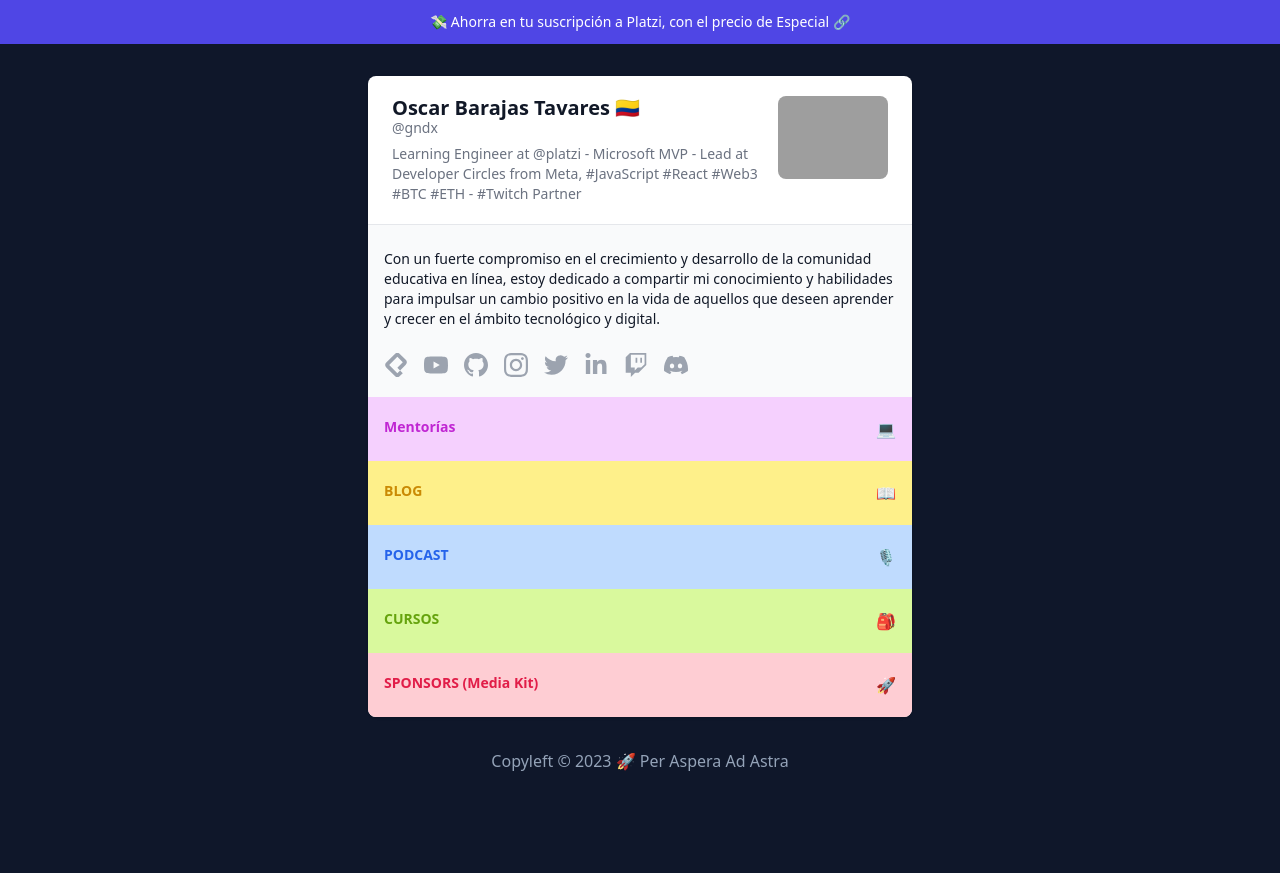
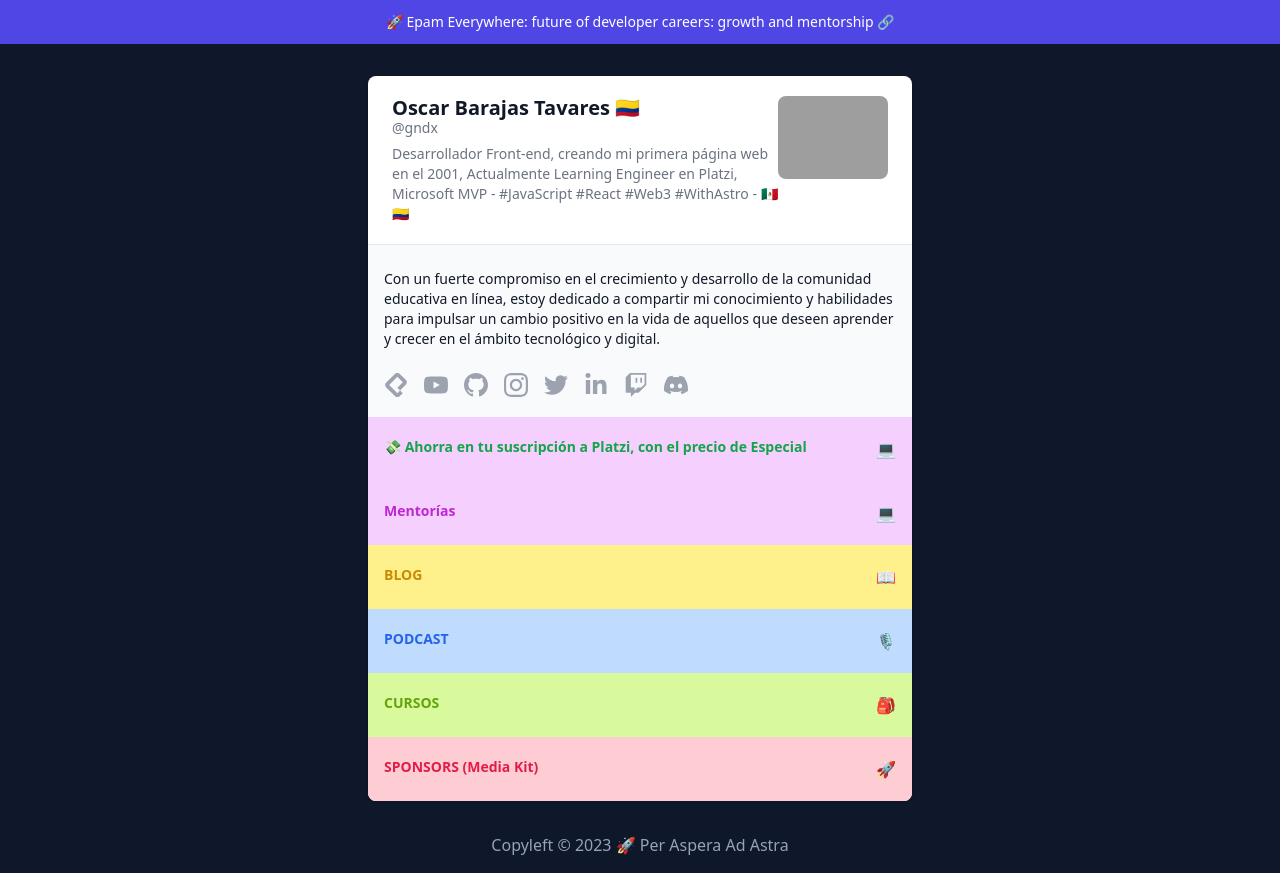
Before and after one commit to gndx/gndx.io, a plain HTML site: page index.html in a window 1280 px wide. Before the commit the page ends 800 px from the top, so only its background shows below. Drawn offline with nearby package versions, Linux system fonts and the light colour scheme; grey boxes are pictures that could not be loaded.

Commit message:
Update index.html

```diff
--- a/index.html
+++ b/index.html
@@ -30,13 +30,12 @@
 <body class="antialiased text-slate-400 bg-slate-900">
   <div class="bg-indigo-600 px-4 py-3 text-white">
     <p class="text-center text-sm font-medium">
-      <a href="https://platzi.com/gndx/" target="_blank">
-        💸 Ahorra en tu suscripción a Platzi, con el precio de Especial
+      <a href="https://epa.ms/2liwcI" target="_blank">
+        🚀 Epam Everywhere: future of developer careers: growth and mentorship
         🔗
       </a>
     </p>
   </div>
-
   <div class="flex-block max-w-xl p-4 md:pd-8 mx-auto mt-4">
     <div class="bg-white shadow overflow-hidden rounded-lg">
       <div class="px-4 py-5 sm:px-6 flex justify-between">
@@ -46,13 +45,11 @@
           </h1>
           <h2 class="text-sm leading-6 text-gray-500 -mt-1">@gndx</h2>
           <p class="mt-1 max-w-2xl text-sm text-gray-500">
-            Learning Engineer at @platzi - Microsoft MVP - Lead
-            at Developer Circles from Meta, #JavaScript #React #Web3 #BTC #ETH
-            - #Twitch Partner
+            Desarrollador Front-end, creando mi primera página web en el 2001, Actualmente Learning Engineer en Platzi, Microsoft MVP - #JavaScript #React #Web3 #WithAstro - 🇲🇽 🇨🇴
           </p>
         </div>
         <div>
-          <img class="rounded-lg w-48" src="https://arepa.s3.amazonaws.com/oscar-barajas--tavares-gndx.png"
+          <img class="rounded-lg w-48" src="https://gndx.dev/_astro/gndx-512_gSAmP.webp"
             alt="Oscar Barajas Tavares" />
         </div>
       </div>
@@ -128,8 +125,15 @@
           </div>
         </div>
         <div class="bg-fuchsia-200 px-4 py-5 w-full flex justify-between">
+          <a class="text-sm font-bold text-green-600 text-center hover:text-green-800 cursor-pointer"
+            href="https://platzi.com/gndx/" target="_blank">
+            💸 Ahorra en tu suscripción a Platzi, con el precio de Especial
+          </a>
+          <span>💻</span>
+        </div>
+        <div class="bg-fuchsia-200 px-4 py-5 w-full flex justify-between">
           <a class="text-sm font-bold text-fuchsia-600 text-center hover:text-fuchsia-800 cursor-pointer"
-            href="https://gndx.gumroad.com/l/mentor101" target="_blank">
+            href="https://gndx.dev/mentoria" target="_blank">
             Mentorías
           </a>
           <span>💻</span>
```
